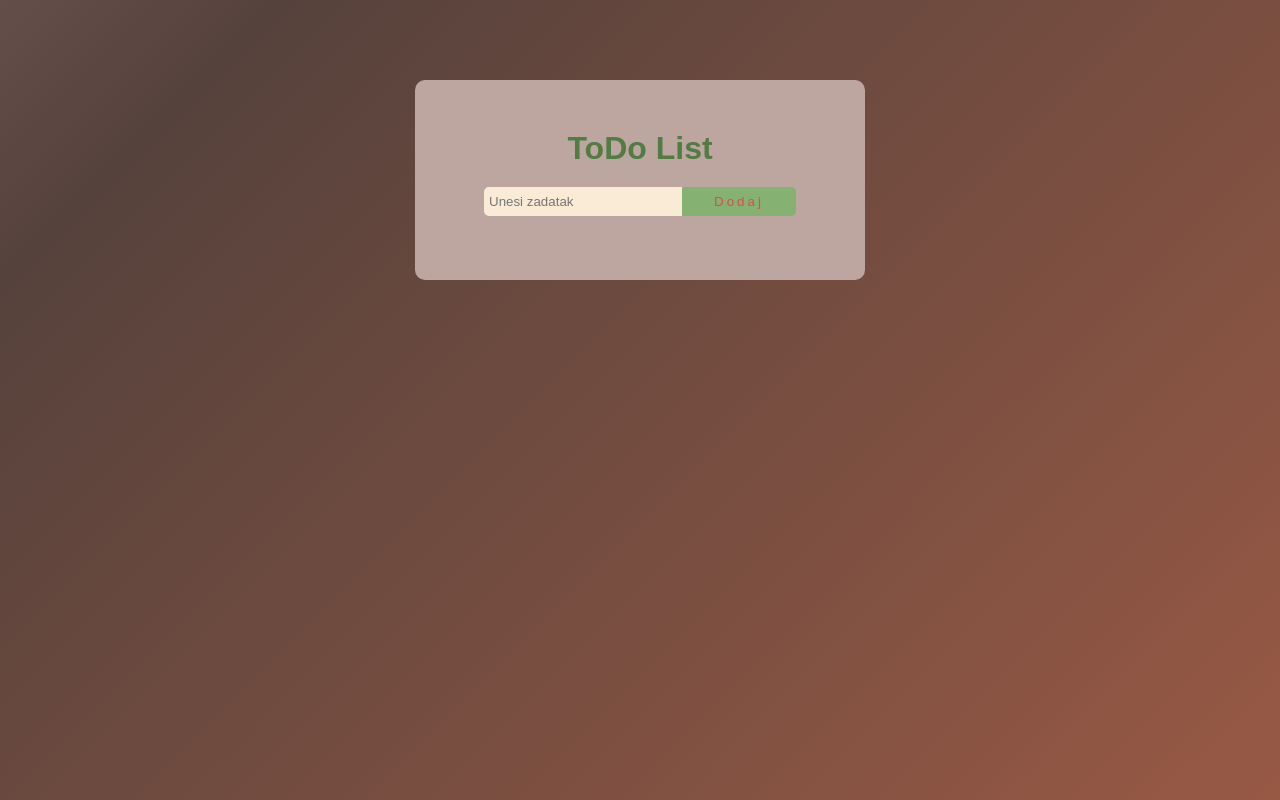
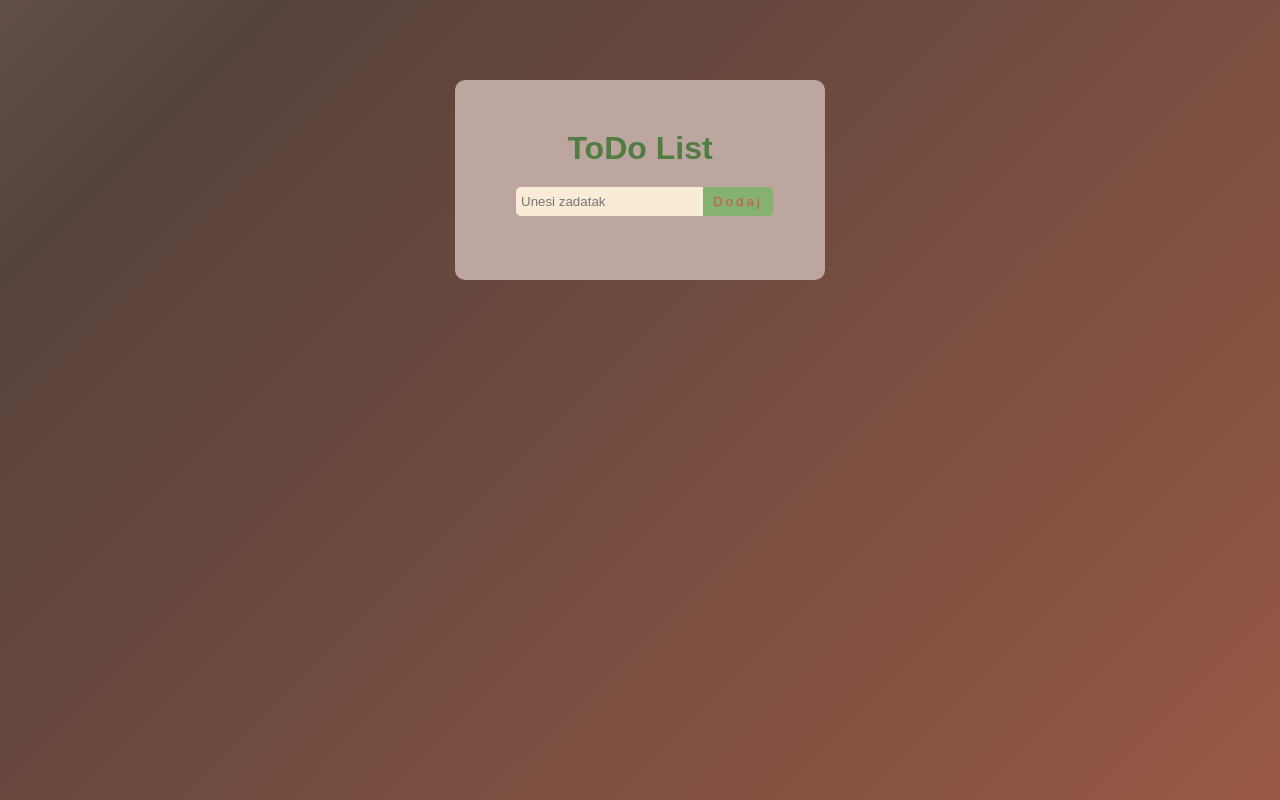
Before and after one commit to testzona/tests, a plain HTML site: page ToDo-List/index.html in a window 1280 px wide. Drawn offline with Linux system fonts and the light colour scheme; a web font is replaced by a local one.

Commit message:
smanjivanje kontejnera

```diff
--- a/ToDo-List/index.html
+++ b/ToDo-List/index.html
@@ -22,7 +22,7 @@
         <h1>ToDo List</h1>
 
         <div class="polje">
-            <input type="text" id="tekst" class="unos" placeholder="Unesi zadatak" autocomplete="off" maxlength="26">
+            <input type="text" id="tekst" class="unos" placeholder="Unesi zadatak" autocomplete="off" maxlength="20">
             <button class="dugme">Dodaj</button>
         </div>
 
--- a/ToDo-List/style.css
+++ b/ToDo-List/style.css
@@ -33,7 +33,7 @@ body {
 }
 
 .container {
-    width: 450px;
+    width: 370px;
     min-height: 200px;
     text-align: center;
     margin: 80px auto;
```
